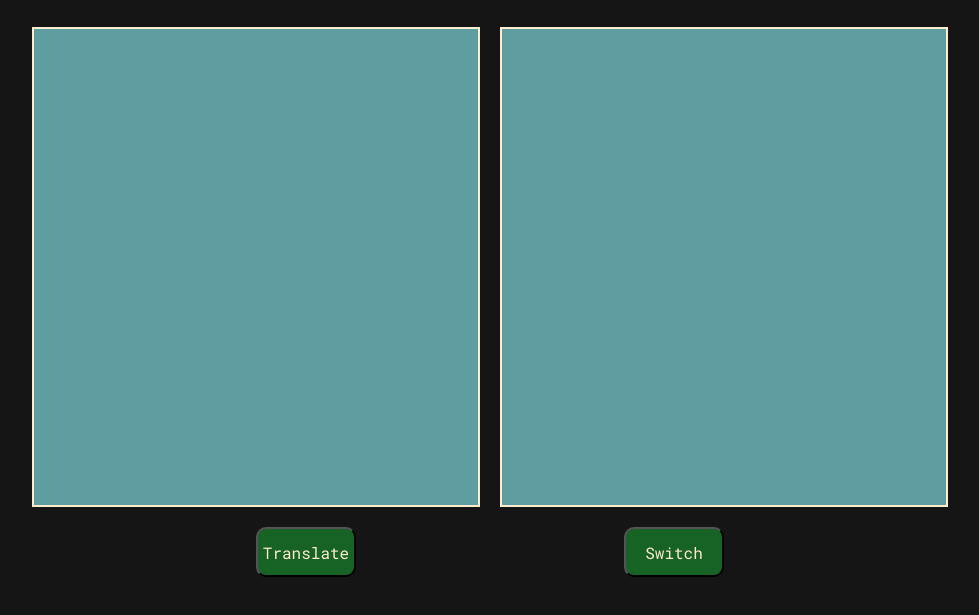
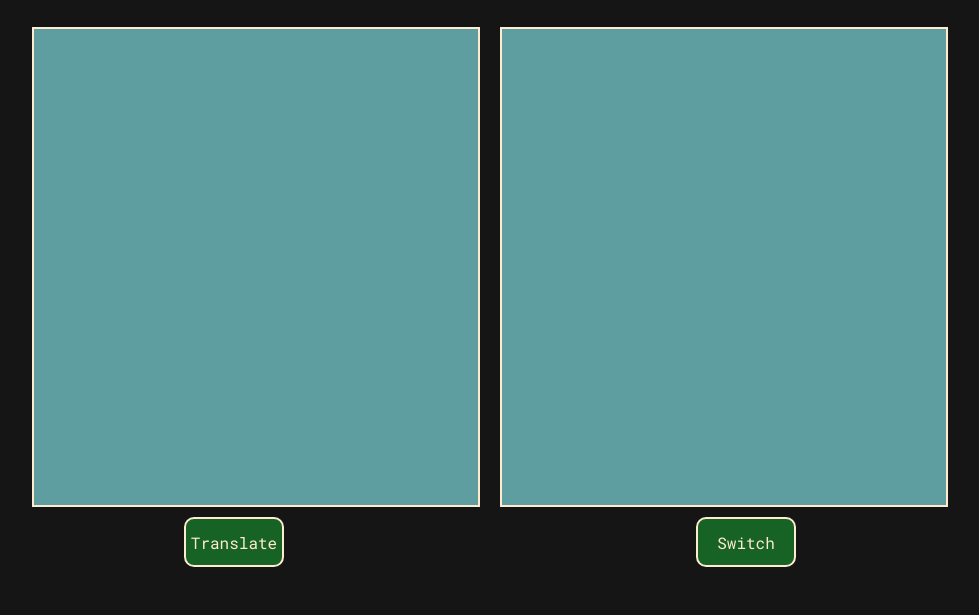
Before and after one commit to EHughes190/morse-translator, a website with bundled scripts: page index.html in a window 1280 px wide. Shown: the part 129-744 px from the top of the page, without its empty margins (150-1129 px from the left). Built offline with nearby package versions, Linux system fonts and the light colour scheme.

Commit message:
Updated button styling

```diff
--- a/styles.scss
+++ b/styles.scss
@@ -56,6 +56,7 @@ body {
       justify-content: center;
       align-items: center;
       flex-direction: column;
+      width: 80vw;
 
       .main-content__input,
       .main-content__result {
@@ -87,7 +88,7 @@ body {
       display: flex;
       justify-content: space-between;
       align-items: center;
-      padding: 10px;
+
       .main-content__btn {
         width: 100px;
         height: 50px;
@@ -96,6 +97,7 @@ body {
         font-weight: 400;
         color: $color-primary;
         font-size: 1em;
+        border: 2px solid $color-primary;
       }
     }
   }
@@ -127,7 +129,7 @@ body {
       }
       .btn-container {
         width: 80vw;
-        justify-content: space-evenly;
+        justify-content: space-around;
       }
     }
   }
```
Also changed, not shown: styles.css.
